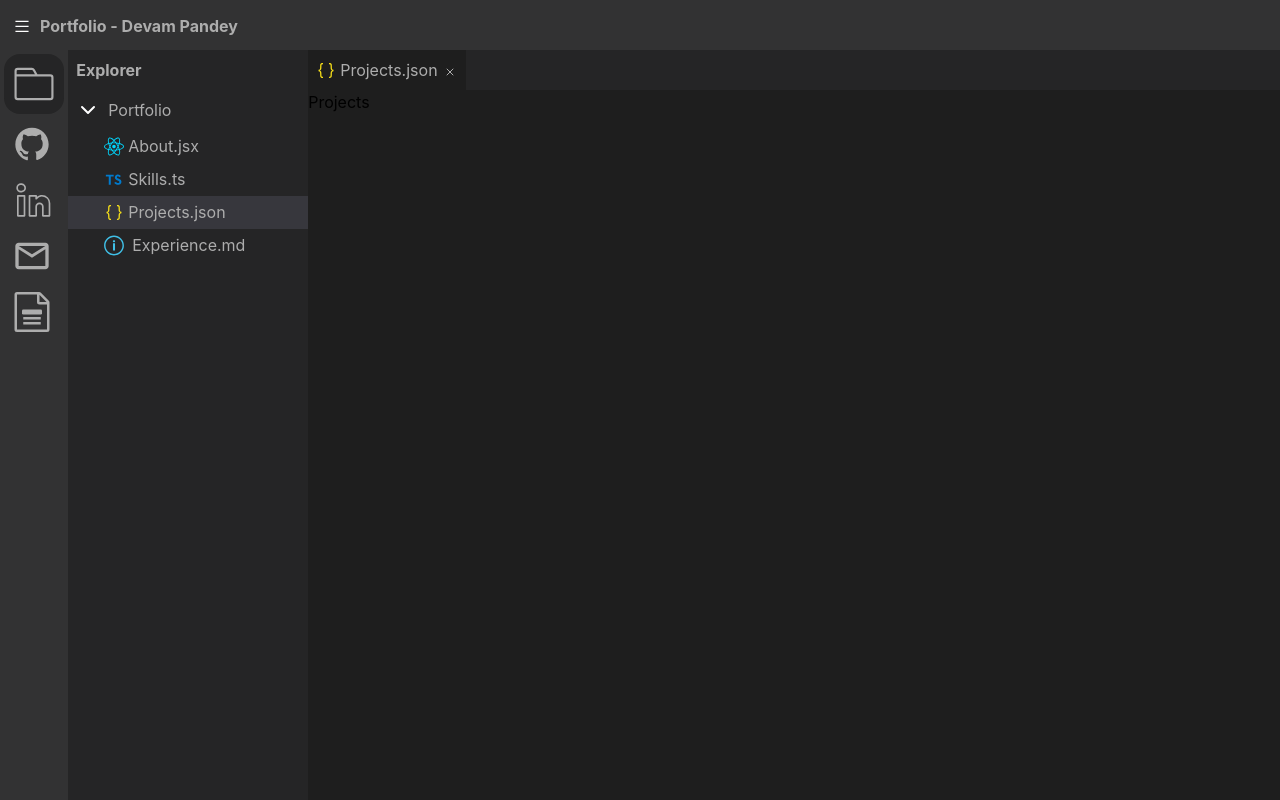
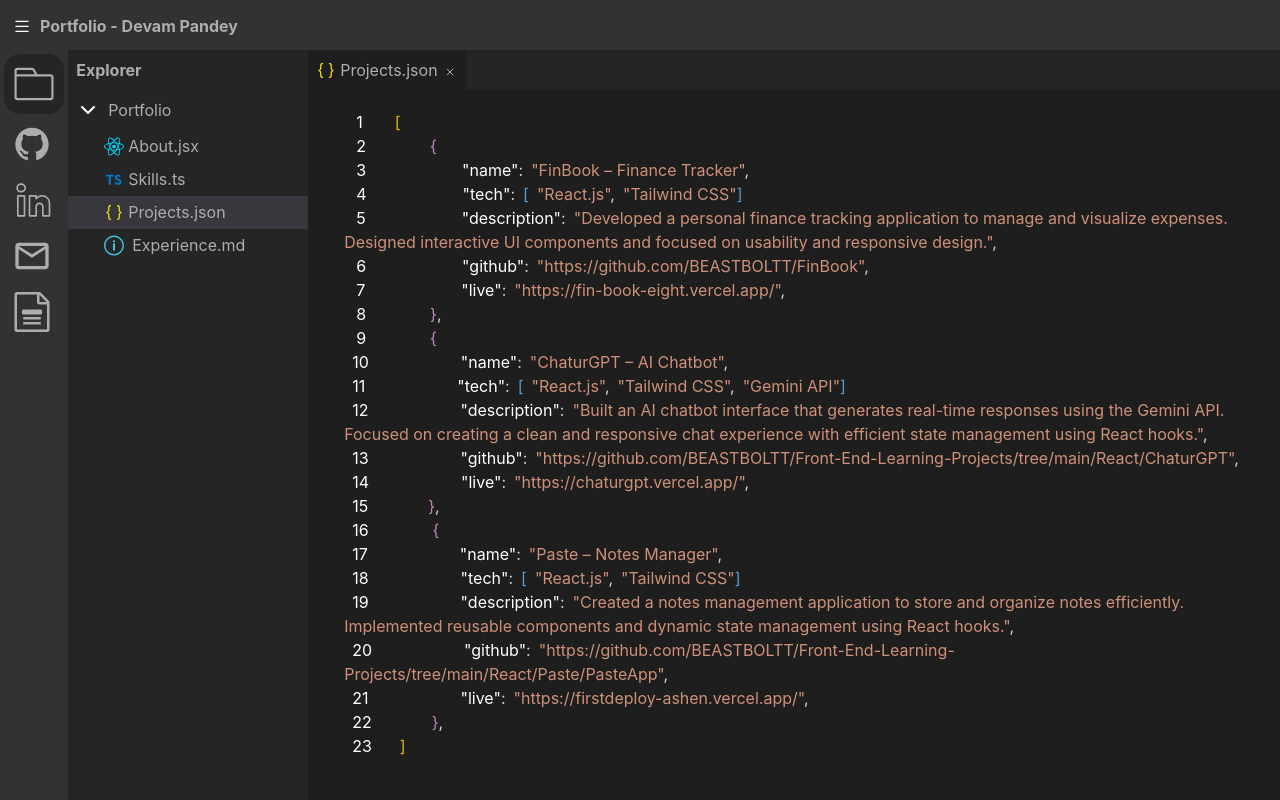
Before and after one commit to BEASTBOLTT/Portfolio, a React app: page /projects in a window 1280 px wide. Built offline with nearby package versions, Linux system fonts and the light colour scheme; the HTML template or start-up script is replaced by a standard one.

Commit message:
Projects section

```diff
--- a/src/App.jsx
+++ b/src/App.jsx
@@ -69,7 +69,7 @@
         <h1 className="mt-0.5 text-[#ADADAD] font-bold">Portfolio - Devam Pandey</h1>
       </div>
       <div className="h-full flex overflow-hidden">
-        <SideBar menuActive={menuActive} handleExplorer={handleExplorer}/>
+        <SideBar menuActive={menuActive} handleExplorer={handleExplorer} explorerActive={explorerActive}/>
         <div className=" flex w-full h-full overflow-hidden">
           <RouterProvider router={router} />
         </div>
--- a/src/components/Projects.jsx
+++ b/src/components/Projects.jsx
@@ -15,7 +15,159 @@
         </div>
 
       </div>
-      <div className="bg-[#1E1E1E] h-full">Projects</div>
+      <div className="bg-[#1E1E1E] flex-1 text-white p-5 pl-9 overflow-y-auto no-scrollbar">
+        <div>
+          <span className="pl-3">1</span>
+          <span className="text-[#E0BD00] pl-8">{"["}</span>
+        </div>
+        <div>
+          <span className="pl-3">2</span>
+          <span className="text-[#C586C0] pl-16">{"{"}</span>
+        </div>
+        <div>
+          <span className="pl-3">3</span>
+          <span className="pl-24">"name"</span>
+          <span className="text-[#D4D4D4] ">:</span>
+          <span className="text-[#CE9178] pl-2">"FinBook – Finance Tracker"</span>
+          <span className="text-[#D4D4D4] ">,</span>
+        </div>
+        <div>
+          <span className="pl-3">4</span>
+          <span className=" pl-24">"tech"</span>
+          <span className="text-[#D4D4D4] ">:</span>
+          <span className="text-[#569CD6] pl-2">{"["}</span>
+          <span className="text-[#CE9178] pl-2">"React.js"</span>
+          <span className="text-[#D4D4D4] ">,</span>
+          <span className="text-[#CE9178] pl-2">"Tailwind CSS"</span>
+          <span className="text-[#569CD6]">{"]"}</span>
+        </div>
+        <div>
+          <span className="pl-3">5</span>
+          <span className="pl-24">"description"</span>
+          <span className="text-[#D4D4D4] ">:</span>
+          <span className="text-[#CE9178] pl-2">"Developed a personal finance tracking application to manage and visualize expenses. Designed interactive UI components and focused on usability and responsive design."</span>
+          <span className="text-[#D4D4D4] ">,</span>
+        </div>
+        <div>
+          <span className="pl-3">6</span>
+          <span className="pl-24">"github"</span>
+          <span className="text-[#D4D4D4] ">:</span>
+          <span className="text-[#CE9178] pl-2"><a href="https://github.com/BEASTBOLTT/FinBook">"https://github.com/BEASTBOLTT/FinBook"</a></span>
+          <span className="text-[#D4D4D4] ">,</span>
+        </div>
+        <div>
+          <span className="pl-3">7</span>
+          <span className="pl-24">"live"</span>
+          <span className="text-[#D4D4D4] ">:</span>
+          <span className="text-[#CE9178] pl-2"><a href="https://fin-book-eight.vercel.app/">"https://fin-book-eight.vercel.app/"</a></span>
+          <span className="text-[#D4D4D4] ">,</span>
+        </div>
+        <div>
+          <span className="pl-3">8</span>
+          <span className="text-[#C586C0] pl-16">{"}"}</span>
+          <span className="text-[#D4D4D4] ">,</span>
+        </div>
+        <div>
+          <span className="pl-3">9</span>
+          <span className="text-[#C586C0] pl-16">{"{"}</span>
+        </div>
+        <div>
+          <span className="pl-2">10</span>
+          <span className="pl-23">"name"</span>
+          <span className="text-[#D4D4D4] ">:</span>
+          <span className="text-[#CE9178] pl-2">"ChaturGPT – AI Chatbot"</span>
+          <span className="text-[#D4D4D4] ">,</span>
+        </div>
+        <div>
+          <span className="pl-2">11</span>
+          <span className=" pl-23">"tech"</span>
+          <span className="text-[#D4D4D4] ">:</span>
+          <span className="text-[#569CD6] pl-2">{"["}</span>
+          <span className="text-[#CE9178] pl-2">"React.js"</span>
+          <span className="text-[#D4D4D4] ">,</span>
+          <span className="text-[#CE9178] pl-2">"Tailwind CSS"</span>
+          <span className="text-[#D4D4D4] ">,</span>
+          <span className="text-[#CE9178] pl-2">"Gemini API"</span>
+          <span className="text-[#569CD6]">{"]"}</span>
+        </div>
+        <div>
+          <span className="pl-2">12</span>
+          <span className="pl-23">"description"</span>
+          <span className="text-[#D4D4D4] ">:</span>
+          <span className="text-[#CE9178] pl-2">"Built an AI chatbot interface that generates real-time responses using the Gemini API. Focused on creating a clean and responsive chat experience with efficient state management using React hooks."</span>
+          <span className="text-[#D4D4D4] ">,</span>
+        </div>
+        <div>
+          <span className="pl-2">13</span>
+          <span className="pl-23">"github"</span>
+          <span className="text-[#D4D4D4] ">:</span>
+          <span className="text-[#CE9178] pl-2"><a href="https://github.com/BEASTBOLTT/Front-End-Learning-Projects/tree/main/React/ChaturGPT">"https://github.com/BEASTBOLTT/Front-End-Learning-Projects/tree/main/React/ChaturGPT"</a></span>
+          <span className="text-[#D4D4D4] ">,</span>
+        </div>
+        <div>
+          <span className="pl-2">14</span>
+          <span className="pl-23">"live"</span>
+          <span className="text-[#D4D4D4] ">:</span>
+          <span className="text-[#CE9178] pl-2"><a href="https://chaturgpt.vercel.app/">"https://chaturgpt.vercel.app/"</a></span>
+          <span className="text-[#D4D4D4] ">,</span>
+        </div>
+        <div>
+          <span className="pl-2">15</span>
+          <span className="text-[#C586C0] pl-15">{"}"}</span>
+          <span className="text-[#D4D4D4] ">,</span>
+        </div>
+        <div>
+          <span className="pl-2">16</span>
+          <span className="text-[#C586C0] pl-16">{"{"}</span>
+        </div>
+        <div>
+          <span className="pl-2">17</span>
+          <span className="pl-23">"name"</span>
+          <span className="text-[#D4D4D4] ">:</span>
+          <span className="text-[#CE9178] pl-2">"Paste – Notes Manager"</span>
+          <span className="text-[#D4D4D4] ">,</span>
+        </div>
+        <div>
+          <span className="pl-2">18</span>
+          <span className=" pl-23">"tech"</span>
+          <span className="text-[#D4D4D4] ">:</span>
+          <span className="text-[#569CD6] pl-2">{"["}</span>
+          <span className="text-[#CE9178] pl-2">"React.js"</span>
+          <span className="text-[#D4D4D4] ">,</span>
+          <span className="text-[#CE9178] pl-2">"Tailwind CSS"</span>
+          <span className="text-[#569CD6]">{"]"}</span>
+        </div>
+        <div>
+          <span className="pl-2">19</span>
+          <span className="pl-23">"description"</span>
+          <span className="text-[#D4D4D4] ">:</span>
+          <span className="text-[#CE9178] pl-2">"Created a notes management application to store and organize notes efficiently. Implemented reusable components and dynamic state management using React hooks."</span>
+          <span className="text-[#D4D4D4] ">,</span>
+        </div>
+        <div>
+          <span className="pl-2">20</span>
+          <span className="pl-23">"github"</span>
+          <span className="text-[#D4D4D4] ">:</span>
+          <span className="text-[#CE9178] pl-2"><a href="https://github.com/BEASTBOLTT/Front-End-Learning-Projects/tree/main/React/Paste/PasteApp">"https://github.com/BEASTBOLTT/Front-End-Learning-Projects/tree/main/React/Paste/PasteApp"</a></span>
+          <span className="text-[#D4D4D4] ">,</span>
+        </div>
+        <div>
+          <span className="pl-2">21</span>
+          <span className="pl-23">"live"</span>
+          <span className="text-[#D4D4D4] ">:</span>
+          <span className="text-[#CE9178] pl-2"><a href="https://firstdeploy-ashen.vercel.app/">"https://firstdeploy-ashen.vercel.app/"</a></span>
+          <span className="text-[#D4D4D4] ">,</span>
+        </div>
+        <div>
+          <span className="pl-2">22</span>
+          <span className="text-[#C586C0] pl-15">{"}"}</span>
+          <span className="text-[#D4D4D4] ">,</span>
+        </div>
+        <div>
+          <span className="pl-2">23</span>
+          <span className="text-[#E0BD00] pl-7">{"]"}</span>
+        </div>
+      </div>
     </div>
   )
 }
--- a/src/components/SideBar.jsx
+++ b/src/components/SideBar.jsx
@@ -1,10 +1,10 @@
 
 
-function SideBar({menuActive, handleExplorer}) {
+function SideBar({menuActive, handleExplorer, explorerActive}) {
     return (
         menuActive
             ? <div className="bg-[#323233] h-full w-18 " >
-                <svg onClick={handleExplorer} className="h-15 w-15 p-1 pl-1 bg-[#252526] m-1 rounded-2xl" xmlns="http://www.w3.org/2000/svg" width="48" height="48" viewBox="0 0 48 48"><path fill="#ADADAD" d="M24.712 10.555L27.154 15H39a3 3 0 0 1 3 3v18a3 3 0 0 1-3 3H9a3 3 0 0 1-3-3V12a3 3 0 0 1 3-3h13.083a3 3 0 0 1 2.629 1.555M40 18a1 1 0 0 0-1-1H8v19a1 1 0 0 0 1 1h30a1 1 0 0 0 1-1zM9 11a1 1 0 0 0-1 1v3h16.872l-1.913-3.482a1 1 0 0 0-.876-.518z" /></svg>
+                <svg onClick={handleExplorer} className={explorerActive ? "h-15 w-15 p-1 pl-1 bg-[#252526] m-1 rounded-2xl" : "h-15 w-15 p-1 pl-1 m-1 rounded-2xl"} xmlns="http://www.w3.org/2000/svg" width="48" height="48" viewBox="0 0 48 48"><path fill="#ADADAD" d="M24.712 10.555L27.154 15H39a3 3 0 0 1 3 3v18a3 3 0 0 1-3 3H9a3 3 0 0 1-3-3V12a3 3 0 0 1 3-3h13.083a3 3 0 0 1 2.629 1.555M40 18a1 1 0 0 0-1-1H8v19a1 1 0 0 0 1 1h30a1 1 0 0 0 1-1zM9 11a1 1 0 0 0-1 1v3h16.872l-1.913-3.482a1 1 0 0 0-.876-.518z" /></svg>
                 <a href="https://github.com/BEASTBOLTT">
                     <svg className="h-13 m-1 w-13 p-1 pl-2" xmlns="http://www.w3.org/2000/svg" width="24" height="24" viewBox="0 0 24 24"><path fill="#ADADAD" d="M12 2.249c-5.484 0-10 4.452-10 10c0 4.387 2.871 8.13 6.871 9.484c.516.097.677-.226.677-.452s0-.87-.032-1.742c-2.774.645-3.355-1.355-3.355-1.355c-.451-1.129-1.129-1.451-1.129-1.451c-.903-.645.033-.645.033-.645c1 .032 1.548 1.032 1.548 1.032c.87 1.548 2.355 1.097 2.903.806c.097-.645.355-1.096.645-1.354c-2.193-.226-4.548-1.097-4.548-4.904c0-1.096.42-1.967 1.032-2.645c-.097-.226-.451-1.258.097-2.645c0 0 .87-.258 2.774 1.032a9.3 9.3 0 0 1 2.516-.355c.871 0 1.742.097 2.516.355c1.904-1.258 2.742-1.032 2.742-1.032c.549 1.355.226 2.42.097 2.645c.645.678 1.032 1.58 1.032 2.645c0 3.807-2.355 4.678-4.548 4.904c.355.322.677.967.677 1.87c0 1.355-.032 2.42-.032 2.742c0 .259.194.549.678.452C19.129 20.314 22 16.604 22 12.185c-.032-5.484-4.516-9.936-10-9.936" /></svg>
                 </a>
```
